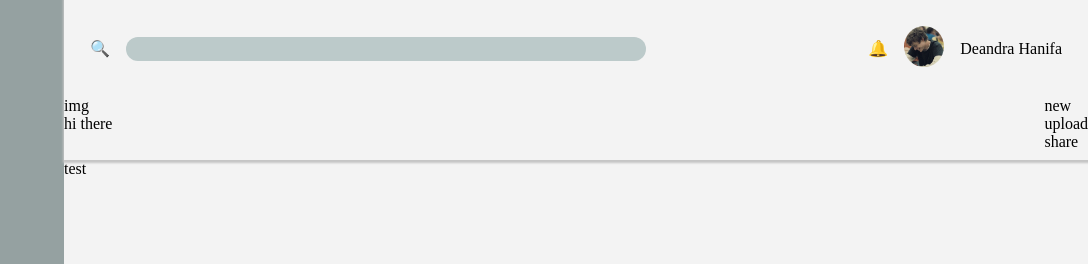
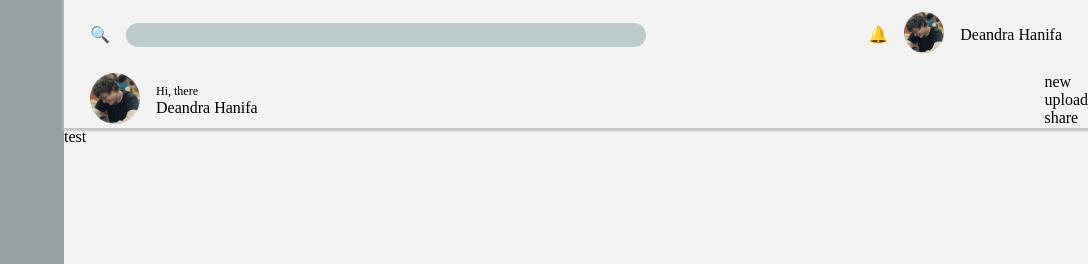
Before and after one commit to orokidd/flexbox-admin-dashboard, a plain HTML site: page study.html in a window 1280 px wide. Shown: the top 264 px of the page, 192-1280 px from the left. Drawn offline with Linux system fonts and the light colour scheme.

Commit message:
added topbar greeting with profile picture

```diff
--- a/study.html
+++ b/study.html
@@ -36,18 +36,25 @@
         <div class="top-bar">
           <div class="top-bar-one">
             <div class="search-bar">
-              <span>🔍</span><input type="text" class="input-box">
+              <span>🔍</span><input type="text" class="input-box" />
             </div>
             <div class="profile-section">
               <span>🔔</span>
-              <div class="profile-picture"><img src="./assets/profile-pict.jpg" alt="profile-picture"></div>
+              <div class="profile-picture">
+                <img src="./assets/profile-pict.jpg" alt="profile-picture" />
+              </div>
               <div class="user-name">Deandra Hanifa</div>
             </div>
           </div>
           <div class="top-bar-two">
-            <div>
-              <p>img</p>
-              <p>hi there</p>
+            <div class="greeting-section">
+              <div class="profile-picture">
+                <img src="./assets/profile-pict.jpg" alt="profile-picture" />
+              </div>
+              <div class="greeting-text">
+                <div class="text-1">Hi, there</div>
+                <div class="text-2">Deandra Hanifa</div>
+              </div>
             </div>
 
             <div>
--- a/style.css
+++ b/style.css
@@ -87,7 +87,7 @@ body {
 /* Top-right side */
 .top-bar {
   flex: 1;
-  min-height: 160px;
+  /* min-height: 200px; */
   box-shadow: 1px 1px 2px 2px rgb(197, 197, 197);
   display: flex;
   flex-direction: column;
@@ -95,7 +95,7 @@ body {
 .top-bar-one {
   display: flex;
   justify-content: space-between;
-  padding: 26px;
+  margin: 12px 26px 16px 26px;
   min-width: 860px;
 }
 .top-bar-one .search-bar {
@@ -130,7 +130,23 @@ body {
   display: flex;
   justify-content: space-between;
 }
+.top-bar-two .greeting-section {
+  display: flex;
+  align-items: center;
+}
+.top-bar-two .greeting-section > div {
+  margin-right: 16px;
+}
+.top-bar-two .greeting-section img {
+  margin-left: 26px;
+  width: 50px;
+  border-radius: 50%;
+}
+
+.top-bar-two .text-1 {
+  font-size: 12px;
+}
 
 .main-content {
-  flex: 4;
+  flex: 6;
 }
```
